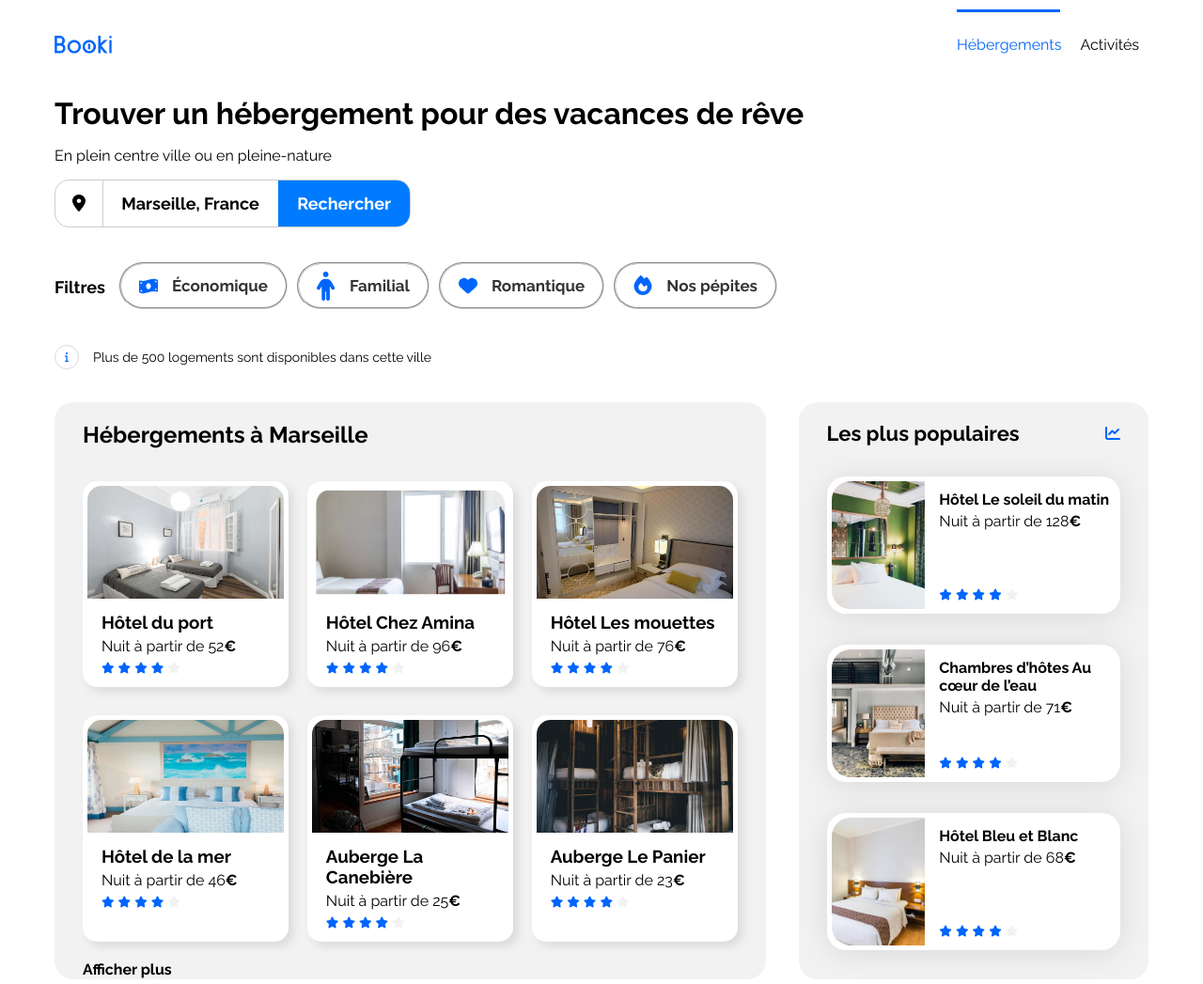
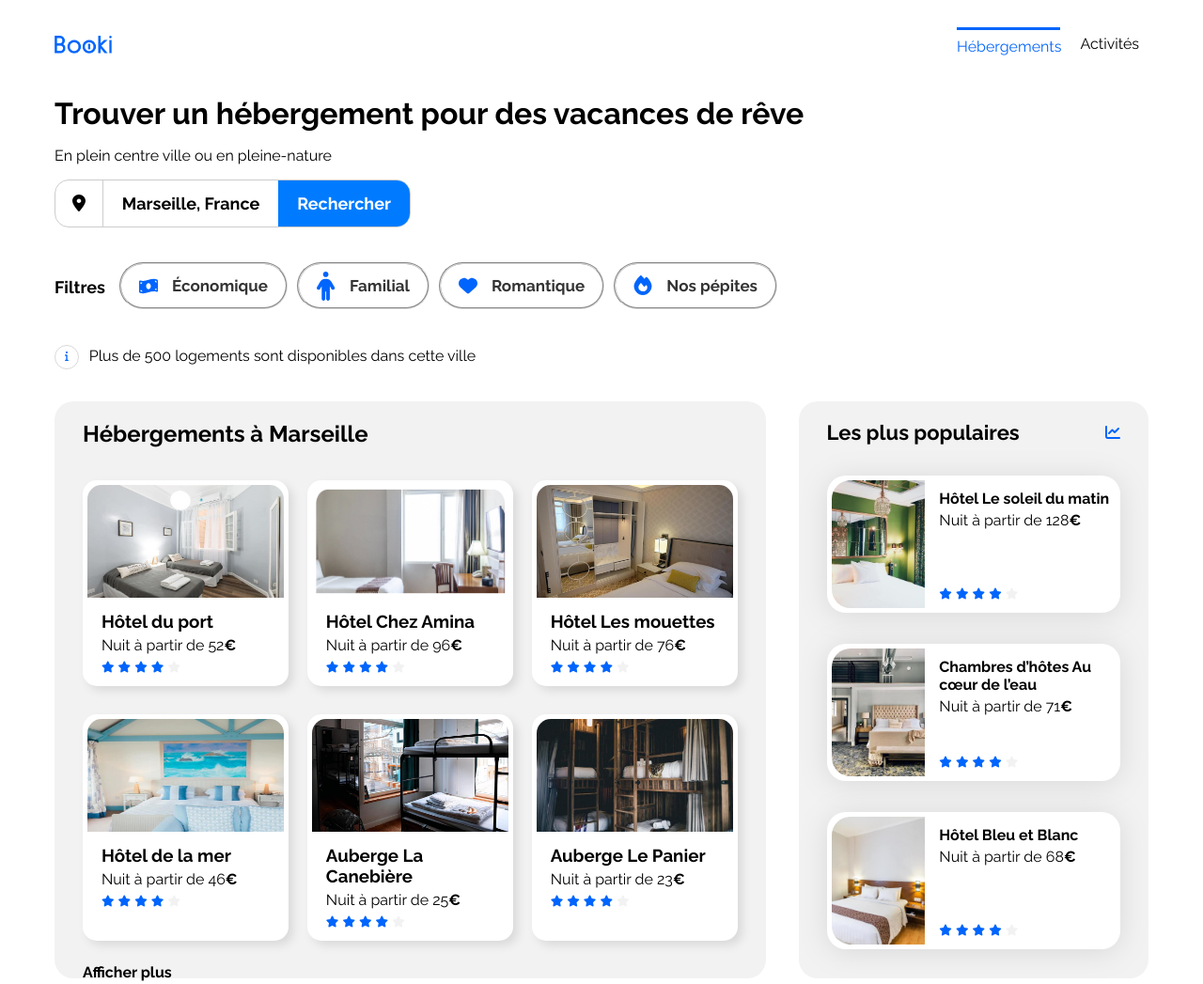
Before and after one commit to Fianso78/oc-dev-web-prj-02, a plain HTML site: page index.html in a window 1280 px wide. Shown: the top 1047 px of the page at 94% size. Drawn offline with Linux system fonts and the light colour scheme.

Commit message:
position

```diff
--- a/css/style.css
+++ b/css/style.css
@@ -154,7 +154,6 @@ header {
   header nav ul li a {
     text-decoration: none;
     color: black; /* Couleur par défaut du texte */
-    position: relative; /* Positionnement relatif pour ajouter la barre */
   }
 
   .hebergement {
@@ -162,7 +161,6 @@ header {
   }
   .hebergement-bar {
     content: ''; /* Ajoute une pseudo-élément avant le texte */
-    position: absolute;
     width: 110px; /* Largeur égale à la largeur de l'élément parent */
     height: 3px; /* Hauteur de la barre bleue */
     background-color: #0065FC; /* Couleur de la barre */
@@ -240,7 +238,6 @@ header {
   }
 
   .left-button {
-    position: absolute;
     width: 50px; /* Largeur du bouton de gauche */
     height: 49px; /* Hauteur du bouton de gauche */
     border-right: 1px solid #ccc; /* Bordure de séparation */
@@ -257,9 +254,6 @@ header {
 
   .search-input {
     flex: 1;
-    position: relative;
-    padding-right: 50px;
-    left: 50px;
     border: none; /* Supprimer la bordure par défaut */
     outline: none; /* Supprimer la mise en surbrillance du focus */
     font-weight: 700;
@@ -296,7 +290,6 @@ header {
     max-width: 54px;
     font-weight: 700;
     font-size: 18px;
-    position: relative;
     padding-right: 15px;
   }
 
@@ -332,28 +325,24 @@ header {
     width: 24px;
     height: 24px;
     border-radius: 100%;
+    margin: 0;
     border: 1px solid #D9D9D9;
   }
 
   .vector-icon-info {
-    position: relative;
-    top: 2px;
-    left: 10px;
-    width: 4px;
-    height: 10px;
+    padding-top: 0.4rem;
+    padding-left: 0.6rem;
+    align-items: center;
   }
 
   .info-name {
     position: relative;
-    left: 40px;
-    font-weight: 400;
-    font-size: 14px;
-    top: -29px;
+    top: -1.5rem;
+    margin: 0;
+    left: 2.3rem;
+    margin-bottom: 15px;
   }
 
-  .headline {
-    padding-bottom: 35px;
-  }
 
   /* Résultat recherche Hébergement Marseille */
 
@@ -420,8 +409,7 @@ header {
 }
 
 .view-more {
-    position: relative;
-    top: -1rem;
+    margin-top: 0.6rem;
 }
 /* Le code ci-dessous correspond à la version responsive uniquement */
 
--- a/index.html
+++ b/index.html
@@ -53,8 +53,9 @@
             </div>
             <div class="info">
                 <img src="images/logo/logo_info.svg" class="vector-icon-info"/>
-                <p class="info-name">Plus de 500 logements sont disponibles dans cette ville</p>
+
             </div>
+            <p class="info-name">Plus de 500 logements sont disponibles dans cette ville</p>
 
  <!-- Résultat recherche Hébergement Marseille-->
 
```
